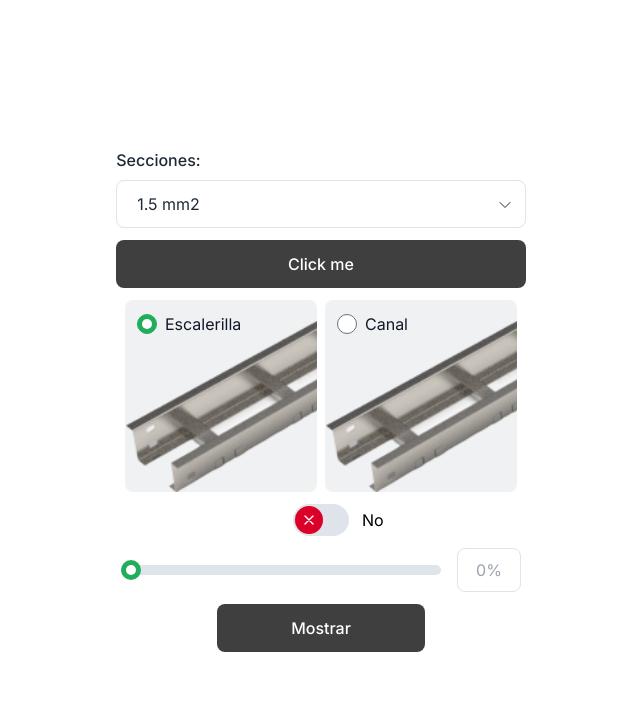
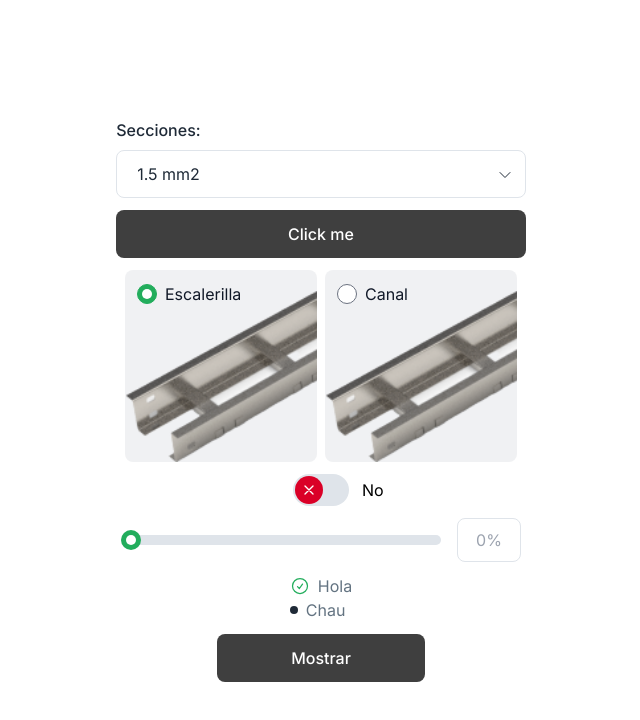
Before and after one commit to marcopdonoso/impromec-calculador, a Next.js app: page / in a window 1280 px wide. Shown: the top 720 px of the page, without its empty margins (319-959 px from the left). Built offline with nearby package versions, Linux system fonts and the light colour scheme.

Commit message:
agrega componente ListItem

```diff
--- a/src/app/page.tsx
+++ b/src/app/page.tsx
@@ -1,4 +1,5 @@
 import Button from '@/components/Button'
+import ListItem from '@/components/ListItem'
 import MyListbox from '@/components/MyListbox'
 import MyRadiogroup from '@/components/MyRadiogroup'
 import MySlider from '@/components/MySlider'
@@ -25,6 +26,10 @@ export default function Home() {
       <MyRadiogroup className="flex gap-2" items={items} />
       <MySwitch />
       <MySlider />
+      <ul>
+        <ListItem variant="checkmark">Hola</ListItem>
+        <ListItem>Chau</ListItem>
+      </ul>
       <DeleteModal />
     </div>
   )
--- /dev/null
+++ b/src/components/ListItem.tsx
@@ -0,0 +1,29 @@
+import { CheckCircleIcon } from '@heroicons/react/24/outline'
+import { HtmlHTMLAttributes } from 'react'
+
+type ListItemVariant = 'checkmark' | 'elipse'
+
+interface ListItemProps extends HtmlHTMLAttributes<HTMLLIElement> {
+  variant?: ListItemVariant
+  children: React.ReactNode
+}
+
+export default function ListItem({
+  variant = 'elipse',
+  children,
+  ...props
+}: ListItemProps) {
+  const icon = variant === 'checkmark' && (
+    <CheckCircleIcon className="w-5 text-green-success" />
+  )
+
+  return (
+    <li
+      className="flex items-center gap-2 text-sm text-gray-text_inactive sm:text-base"
+      {...props}
+    >
+      {icon ? icon : <div className="size-2 rounded-full bg-gray-text" />}
+      {children}
+    </li>
+  )
+}
```
